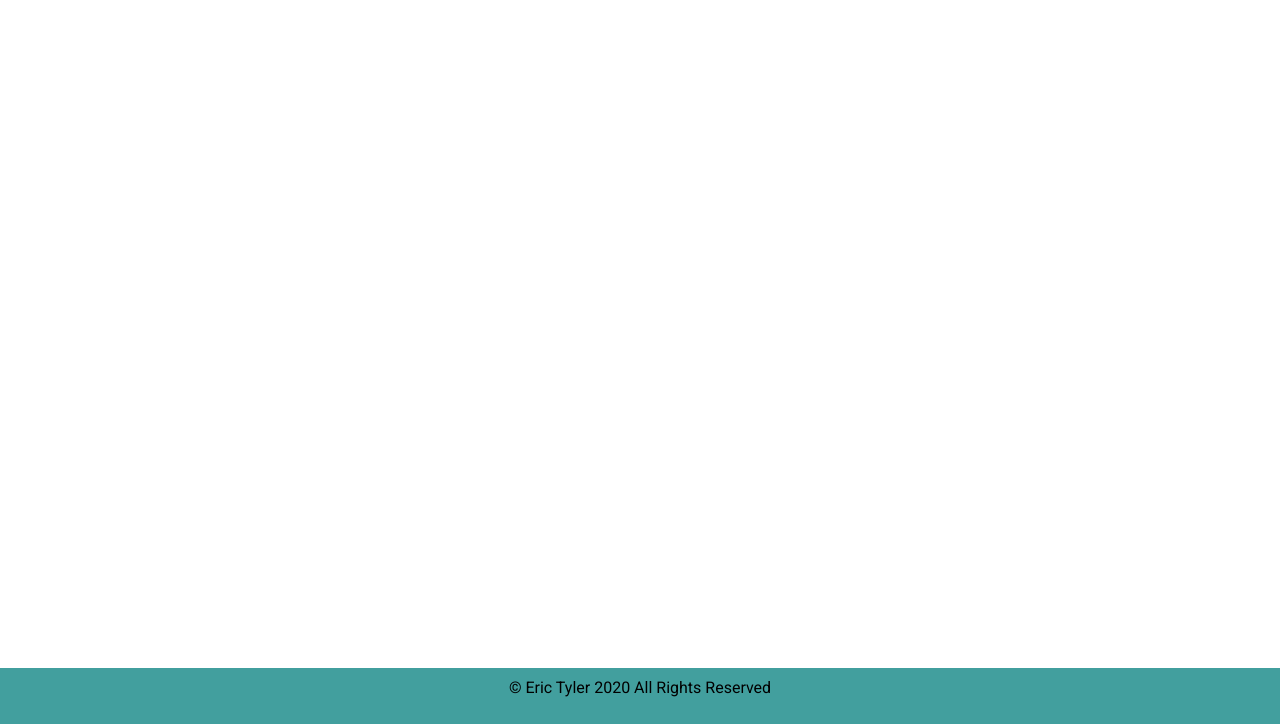
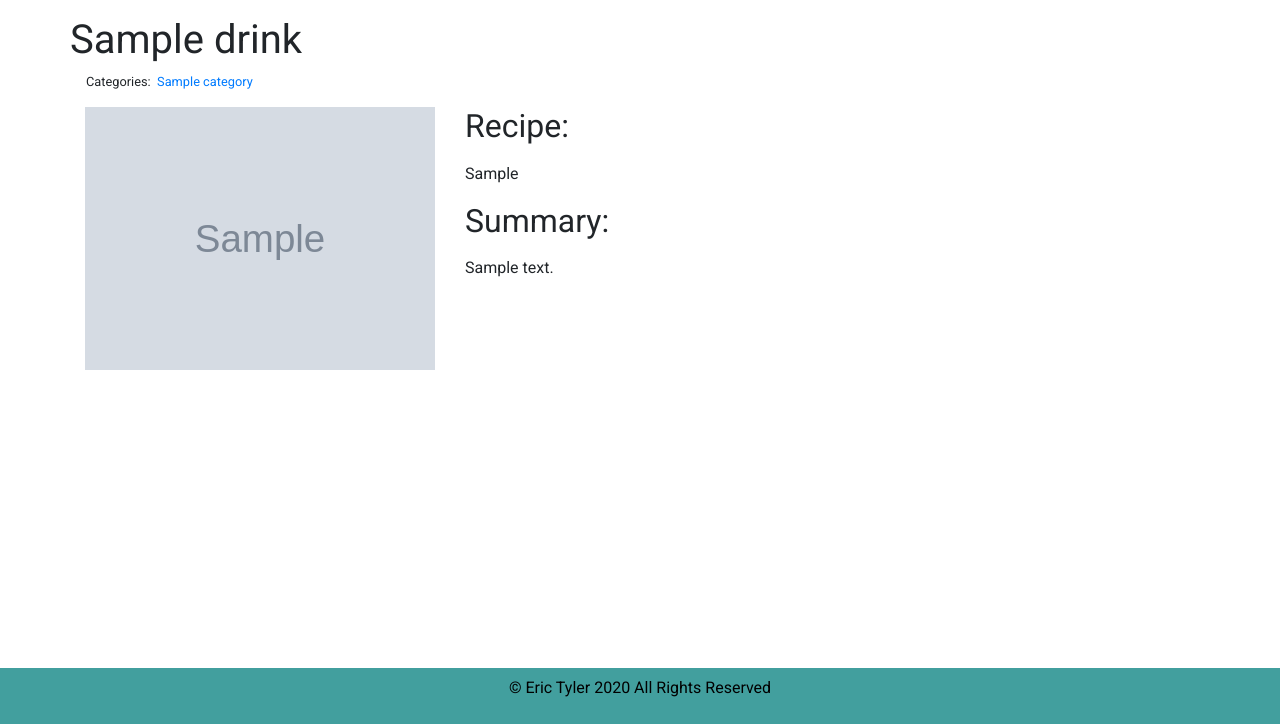
Before and after one commit to ejtyler/ejt-portfolio, a Django app: page /drinks/1/ in a window 1280 px wide. Shown: the part 76-800 px from the top of the page. Run offline with Django 3.2, Linux system fonts and the light colour scheme; tables that the repository leaves empty hold one stand-in row (values such as "Sample post"); grey boxes marked "Sample" are stand-in pictures; some libraries are stand-ins or nearby versions; some web fonts are replaced.

Commit message:
Created drink detail page

```diff
--- a/blog/urls.py
+++ b/blog/urls.py
@@ -4,6 +4,6 @@ from . import views
 
 urlpatterns = [
     path("", views.blog_index, name="blog_index"),
-    path("<int:pk>/", views.blog_detail, name="blog_detail"),
+    path("<int:drinkkey>/", views.blog_detail, name="blog_detail"),
     path("<category>/", views.blog_category, name="blog_category"),
 ]
--- a/drinks/templates/drink_detail.html
+++ b/drinks/templates/drink_detail.html
@@ -1 +1,34 @@
 {% extends "base.html" %}
+<!-- {% load static %} -->
+
+{% block page_content %}
+    <div class="container pt-3 pb-3">
+        <div class="row">
+            <h1>{{ drink.name }}</h1>
+        </div>
+        <div class="row pl-3 pb-3">
+            <small>Categories:&nbsp;
+                {% for category in drink.categories.all %}
+                    <a href="{% url 'drink_category' category.name %}">
+                        {{ category.name }}
+                    </a>&nbsp;
+                {% endfor %}
+            </small>
+        </div>
+        <div class="row">
+            <div class="col-md-4">
+                <img src="{{ drink.image.url }}" alt="Drink Image" width="100%">
+            </div>
+            <div class="col-md-8">
+                <section id="recipe">
+                    <h2>Recipe:</h2>
+                    <p>{{ drink.recipe|linebreaks }}</p>
+                </section>
+                <section id="summary">
+                    <h2>Summary:</h2>
+                    <p>{{ drink.summary|linebreaks }}</p>
+                </section>
+            </div>
+        </div>
+    </div>
+{% endblock %}
--- a/drinks/urls.py
+++ b/drinks/urls.py
@@ -4,6 +4,6 @@ from . import views
 
 urlpatterns = [
     path("", views.drinks_index, name='drinks_index'),
-    path("<int:pk>/", views.drink_detail, name='drink_detail'),
+    path("<int:drinkkey>/", views.drink_detail, name='drink_detail'),
     path("<category>/", views.drink_category, name='drink_category'),
 ]
--- a/drinks/views.py
+++ b/drinks/views.py
@@ -10,8 +10,11 @@ def drinks_index(request):
     return render(request, 'drinks_index.html', context)
 
 
-def drink_detail(request, pk):
-    context = {}
+def drink_detail(request, drinkkey):
+    drink = Drink.objects.get(pk=drinkkey)
+    context = {
+        'drink': drink,
+    }
     return render(request, 'drink_detail.html', context)
 
 
```
